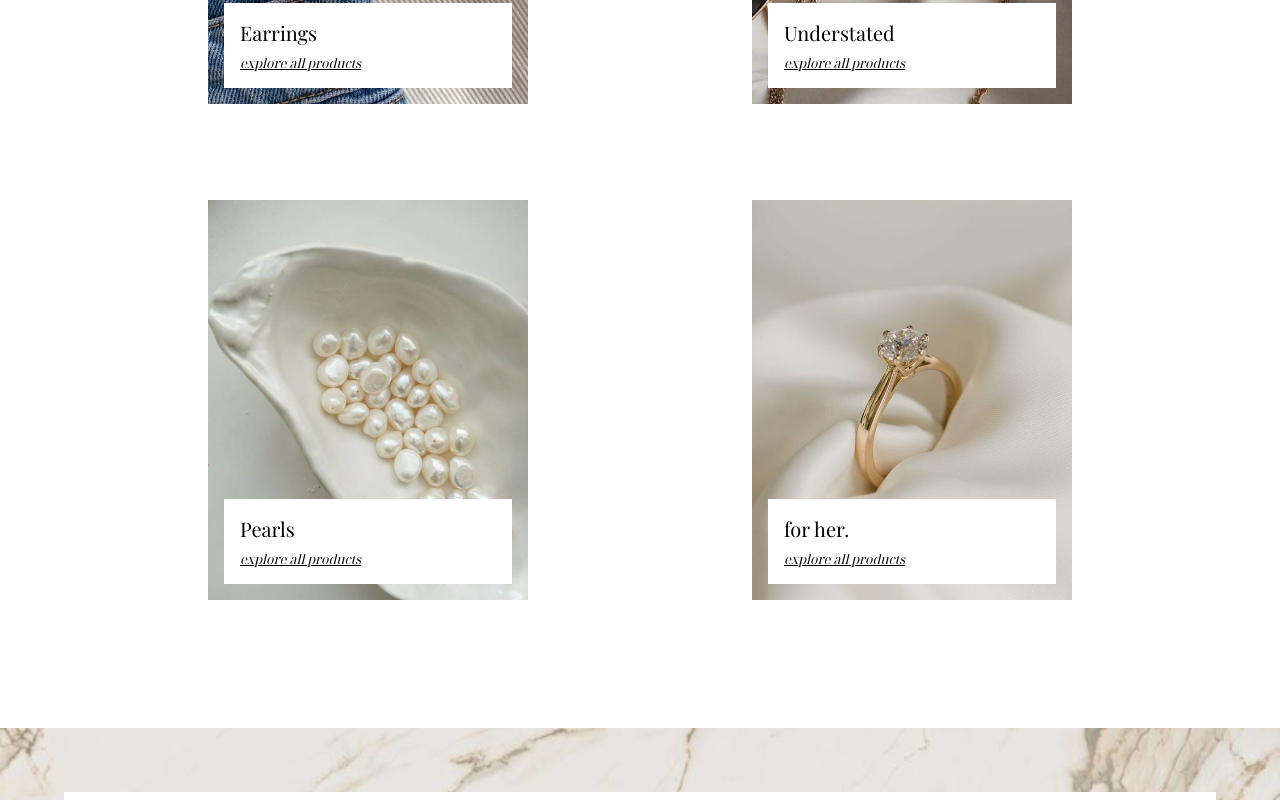
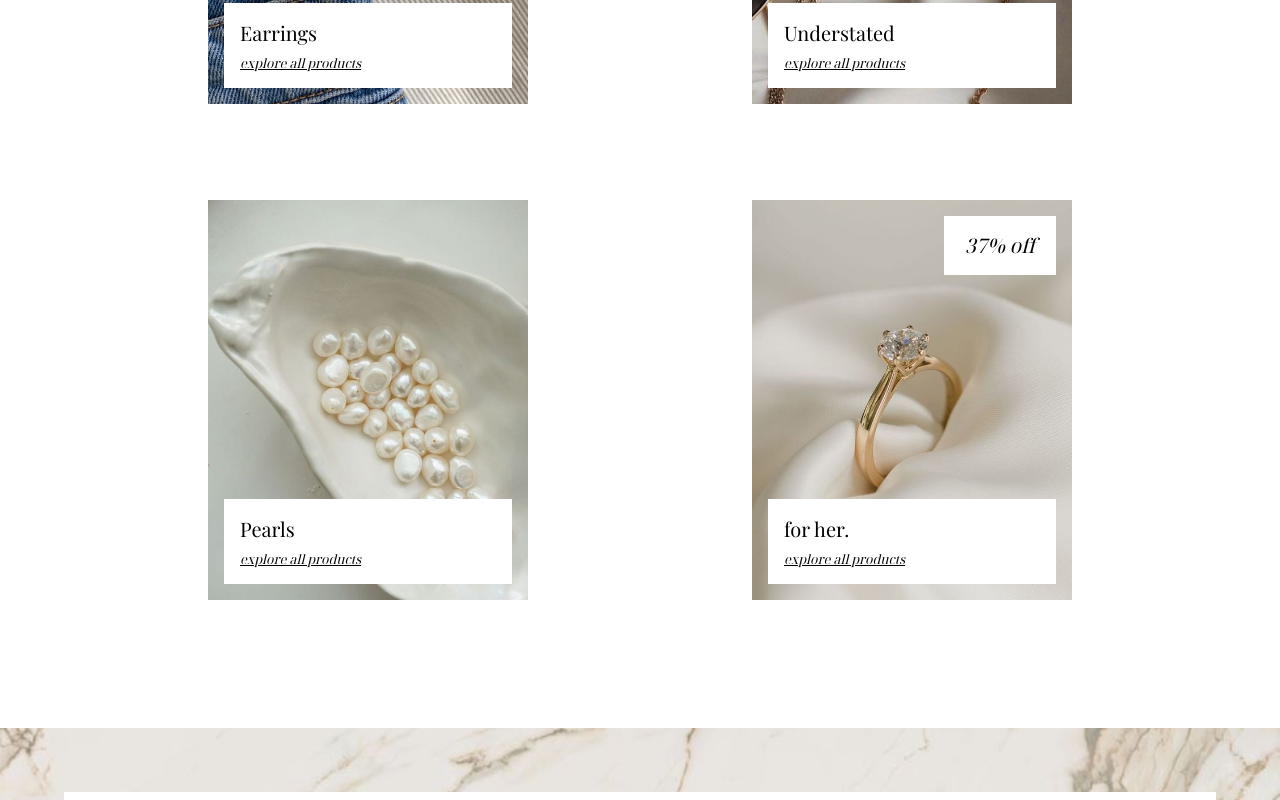
Before and after one commit to farah-qistina/EVE, a plain HTML site: page index.html in a window 1280 px wide. Shown: the part 1488-2288 px from the top of the page. Drawn offline with Linux system fonts and the light colour scheme.

Commit message:
added sale

```diff
--- a/index.html
+++ b/index.html
@@ -71,6 +71,11 @@
                     </div>
                 </div>
                 <div class="background product" id="for-her">
+                    <div class="upper">
+                        <div class="sale title">
+                            <p>37% off</p>
+                        </div>
+                    </div>
                     <div class="title">
                         <h3>for her.</h3>
                         <p><a href="#for-her">explore all products</a></p>
--- a/resources/style.css
+++ b/resources/style.css
@@ -194,6 +194,22 @@ h3 {
     margin: 0;
 }
 
+.products .sale p {
+    text-decoration: none;
+    font-size: 1.25rem;
+    text-align: center;
+    margin: 0;
+}
+
+.products .upper {
+    display: flex;
+    justify-content: right;
+}
+
+.products .sale {
+    width: 25%;
+}
+
 .products p {
     font-family: 'Noto Serif Display', serif;
     font-size: 0.8rem;
@@ -204,7 +220,9 @@ h3 {
 
 .product {
     display: flex;
-    align-items: flex-end;
+    /* align-items: flex-end; */
+    flex-direction: column;
+    justify-content: flex-end;
     height: 25rem;
     margin: 3rem;
     width: 20rem;
@@ -214,7 +232,6 @@ h3 {
     background-color: white;
     margin: 1rem;
     padding: 1rem;
-    width: 100%;
 }
 
 #annulets {
@@ -239,6 +256,7 @@ h3 {
 #for-her {
     background-image: url('./images/c6b25405d4d0db7c02a91acd7bd80678.jpg');
     background-position: bottom;
+    justify-content: space-between;
 }
 
 #pearls {
@@ -279,6 +297,11 @@ h3 {
         font-size: 0.6rem;
         margin: 0.25rem 0 0;
     }
+
+    .products .sale p {
+        font-size: 1rem;
+    }
+
 }
 
 
```
